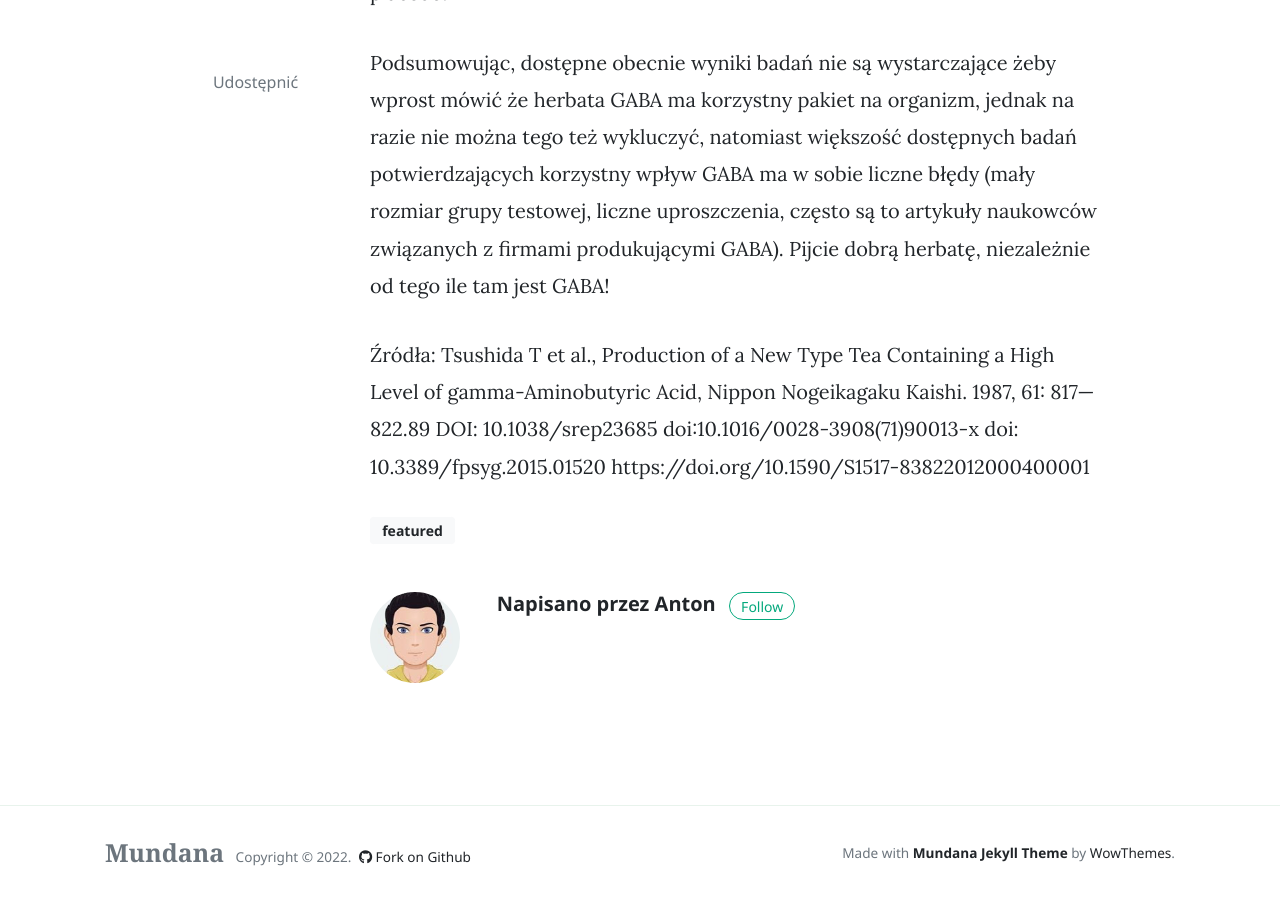
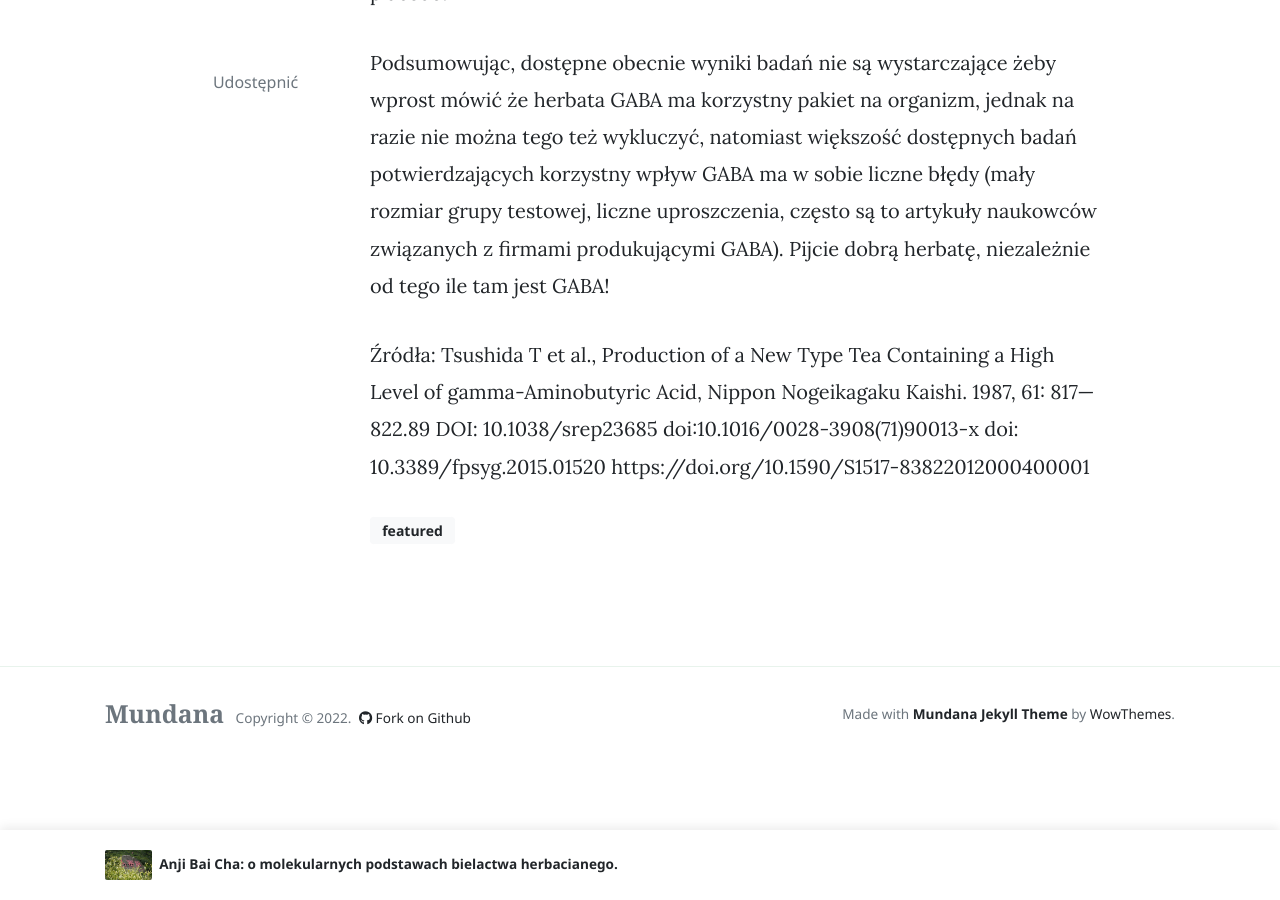
Before and after one commit to asiomchen/asiomchen.github.io, a Jekyll site: the page built from _posts/2021-02-12-gaba-historia-technologia-skutecznosc.md, in a window 1280 px wide and 900 px high, scrolled down 3053 px. Built offline with Jekyll 4.4.1, drawn with Linux system fonts in a browser that asks for light colours; nearby versions of some CDN libraries; comment, search, counter and statistics services are not loaded.

Commit message:
Update post.html

```diff
--- a/_layouts/post.html
+++ b/_layouts/post.html
@@ -82,20 +82,8 @@
 
 
 
-             <!-- Author Box -->
-                {% if page.author %}
-				<div class="row mt-5">
-					<div class="col-md-2 align-self-center">
-                         {% if author.avatar %}
-                        <img class="rounded-circle" src="{{site.baseurl}}/{{author.avatar}}" alt="{{author.name}}" width="90"/>
-                        {% endif %}
-					</div>
-					<div class="col-md-10">
-                        <h5 class="font-weight-bold">Napisano przez {{ author.name }} {% if author.twitter %}<span><a target="_blank" href="{{ author.twitter }}" class="btn btn-outline-success btn-sm btn-round ml-2">Follow</a></span>{% endif %}</h5>
-						{{ author.bio }}
-					</div>
-				</div>
-                {% endif %}
+             <!-- Author Box was deleted -->
+
 
             <!-- Comments -->
             {% if page.comments != false %}
```
